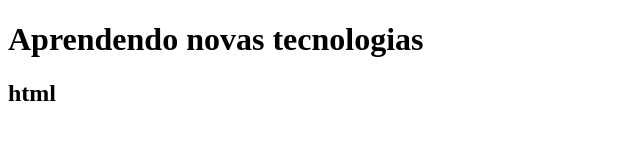
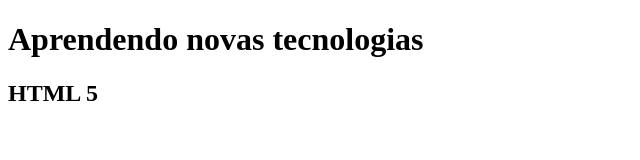
Before and after one commit to Syalazevedo/final, a plain HTML site: page teste.html in a window 1280 px wide. Shown: the full height of the page, 0-640 px from the left. Drawn offline with Linux system fonts and the light colour scheme.

Commit message:
modificação teste

```diff
--- a/teste.html
+++ b/teste.html
@@ -10,6 +10,6 @@
   </head>
   <body>
     <h1>Aprendendo novas tecnologias</h1>
-    <h2>html</h2>
+    <h2>HTML 5</h2>
   </body>
 </html>
```
